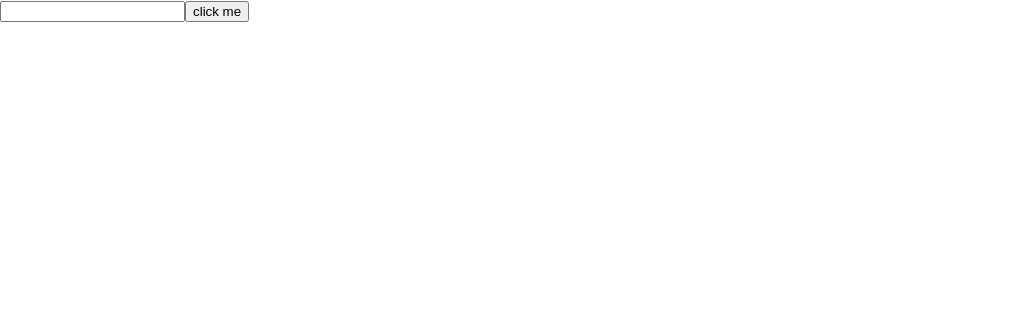
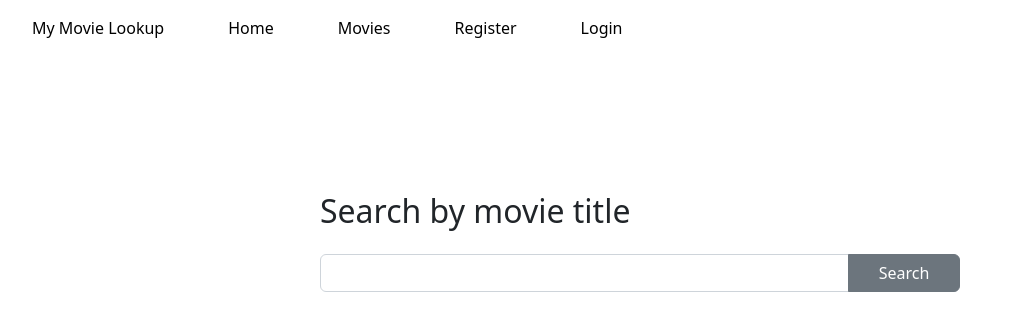
Before and after one commit to zlo120/Movie-Lookup-Front-End, a React (Create React App) app: page /movies in a window 1280 px wide. Shown: the top 330 px of the page, without its empty margins (0-1023 px from the left). Built offline with nearby package versions, Linux system fonts and the light colour scheme.

Commit message:
added in navbar and searchbar

```diff
--- a/package.json
+++ b/package.json
@@ -6,9 +6,12 @@
     "@testing-library/jest-dom": "^5.16.5",
     "@testing-library/react": "^13.4.0",
     "@testing-library/user-event": "^13.5.0",
+    "bootstrap": "^5.2.3",
     "react": "^18.2.0",
     "react-dom": "^18.2.0",
-    "react-scripts": "5.0.1",
+    "react-router-dom": "^6.10.0",
+    "react-scripts": "^5.0.1",
+    "reactstrap": "^9.1.9",
     "web-vitals": "^2.1.4"
   },
   "scripts": {
--- a/src/App.js
+++ b/src/App.js
@@ -1,10 +1,23 @@
 import logo from './logo.svg';
 import './App.css';
+import Landing from './components/Landing.js'
+import Layout from './components/Layout.js'
 import Movies from './components/Movies.js'
+import 'bootstrap/dist/css/bootstrap.min.css';
+import { BrowserRouter, Routes, Route } from 'react-router-dom';
+import { Nav } from 'reactstrap';
 
 function App() {
+
   return (
-    <Movies />
+    <BrowserRouter>
+      <Routes>
+        <Route path="/" element={<Layout />}>
+            <Route index element={<Landing />} />
+            <Route path='movies' element={<Movies />} />
+        </Route>
+      </Routes>
+    </BrowserRouter>
   );
 }
 
--- /dev/null
+++ b/src/components/Landing.js
@@ -0,0 +1,11 @@
+import Navbar from './Layout.js'
+
+function Landing() {
+    return (
+        <div>
+            <h1>Welcome to My Movie Lookup</h1>
+        </div>
+    )
+}
+
+export default Landing
--- /dev/null
+++ b/src/components/Layout.js
@@ -0,0 +1,22 @@
+import {BrowserRouter, Routes, Route, Outlet, Link} from 'react-router-dom'
+import '../styling/navbar.css'
+
+function Layout() {
+    return (
+        <>
+        <div className='nav'>
+            <div className='home-logo'>
+                <Link className='nav-item' to="/">My Movie Lookup</Link>
+            </div>
+            <Link className='nav-item' to="/">Home</Link>
+            <Link className='nav-item' to="/movies">Movies</Link>
+            <Link className='nav-item' href="">Register</Link>
+            <Link className='nav-item' href="">Login</Link>
+        </div>
+
+        <Outlet />
+        </>
+    )
+}
+
+export default Layout
--- a/src/components/Movies.js
+++ b/src/components/Movies.js
@@ -1,4 +1,6 @@
 import react, { useState } from 'react';
+import { InputGroup, Input, Button } from 'reactstrap';
+import '../styling/searchbar.css'
 
 function Movies() {
     const [movie, setMovie] = useState([])
@@ -6,6 +8,7 @@ function Movies() {
 
     const searchMovie = () => {
         let movieName = searchContent
+        console.log(`The search content is: ${movieName}.`)
         fetch(`http://sefdb02.qut.edu.au:3000/movies/search/?title=${movieName}`)
             .then(res => res.json())
             .then(data => setMovie(data))
@@ -18,10 +21,15 @@ function Movies() {
     }
 
     return (
-        <div>
-            <input id="myId" type="search" onChange={inputHandler}></input>
-            <button onClick={searchMovie}>click me</button>
-        </div>
+        <form className='search-container' onSubmit={event => {
+            event.preventDefault();
+        }}>
+            <h2>Search by movie title</h2>
+            <InputGroup>
+                <Input onChange={inputHandler} />
+                <Button onClick={searchMovie} type='submit' className='search-btn'>Search</Button>
+            </InputGroup>
+        </form>
     )
 }
 
--- /dev/null
+++ b/src/styling/navbar.css
@@ -0,0 +1,13 @@
+.home-logo{
+    float: left;
+    padding-top:1rem;
+}
+
+.nav-item{
+    color: black;
+    text-decoration: none;
+    height: 4rem;
+    margin-left: 2rem;
+    margin-right: 2rem;
+    padding-top: 1rem;
+}
--- /dev/null
+++ b/src/styling/searchbar.css
@@ -0,0 +1,13 @@
+.search-container {
+    width: 50%;
+    margin: auto;
+    margin-top: 10%;
+}
+
+.search-container h2 {
+    margin-bottom: 1.5rem;
+}
+
+.search-btn {
+    width: 7rem;
+}
```
Also changed, not shown: 1 other file (tests, documents, lock files or other folders).
